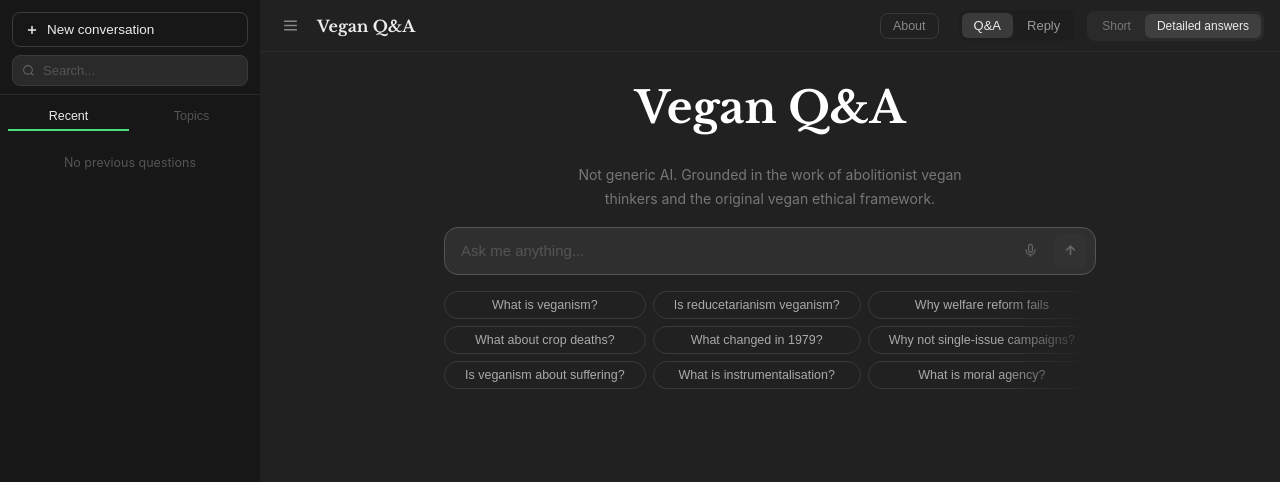
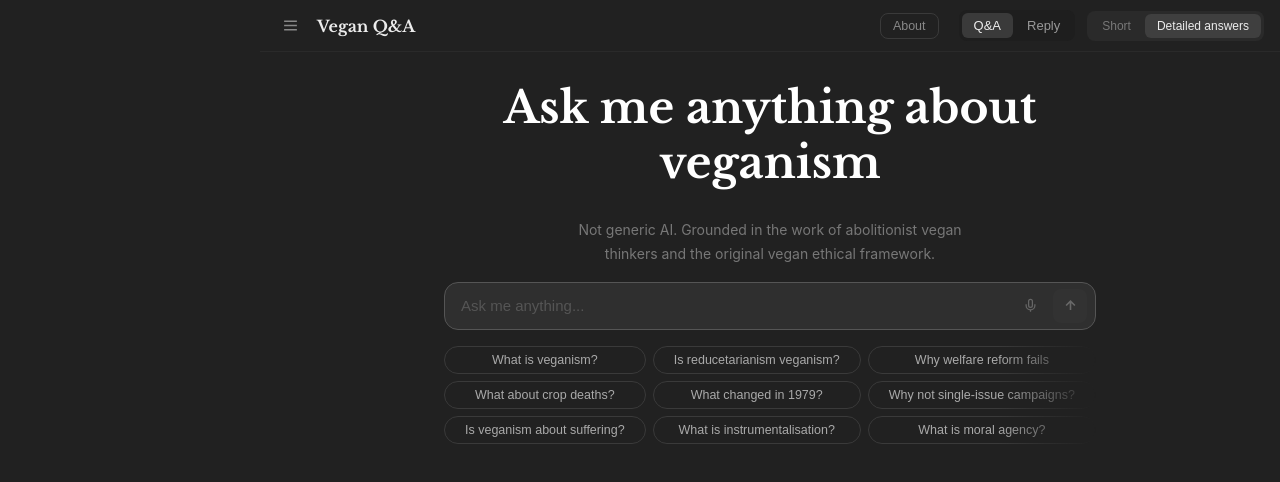
Before and after one commit to Joshb1111/vegan-qa, a React (Vite) app: page / in a window 1280 px wide. Shown: the top 482 px of the page. Built offline with nearby package versions, Linux system fonts and the light colour scheme.

Commit message:
Change hero title to 'Ask me anything about veganism', hide sidebar by default
Co-Authored-By: Claude Sonnet 4.6 <noreply@anthropic.com>

```diff
--- a/src/App.jsx
+++ b/src/App.jsx
@@ -121,7 +121,7 @@ export default function App() {
   const [loading, setLoading] = useState(false);
   const [error, setError] = useState(null);
   const [mode, setMode] = useState("long");
-  const [sidebarOpen, setSidebarOpen] = useState(true);
+  const [sidebarOpen, setSidebarOpen] = useState(false);
   const [sidebarTab, setSidebarTab] = useState("recent");
   const [aboutOpen, setAboutOpen] = useState(false);
   const [view, setView] = useState("qa"); // "qa" | "reply"
@@ -235,10 +235,6 @@ export default function App() {
     });
   };
 
-  // Close sidebar on small screens by default
-  useEffect(() => {
-    if (window.innerWidth < 768) setSidebarOpen(false);
-  }, []);
 
   const generate = async (q, m) => {
     const query = (q || input).trim();
@@ -406,7 +402,7 @@ export default function App() {
           ) : (<>
           {/* Hero — always visible at the top */}
           <div className={`empty-state ${result || loading || error ? "compact" : ""}`}>
-            <h1 className="hero-title">Vegan Q&A</h1>
+            <h1 className="hero-title">Ask me anything about veganism</h1>
             <p className="hero-sub">Not generic AI. Grounded in the work of abolitionist vegan thinkers and the original vegan ethical framework.</p>
 
             <div className="input-bar centered-input">
```
